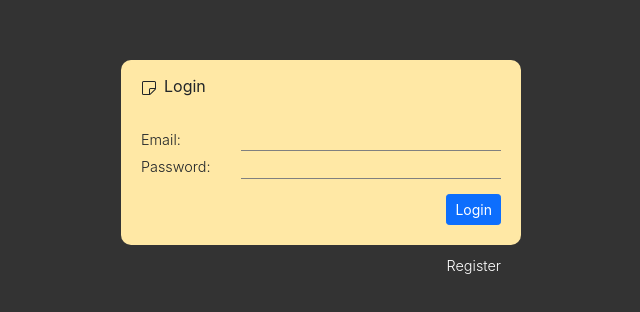
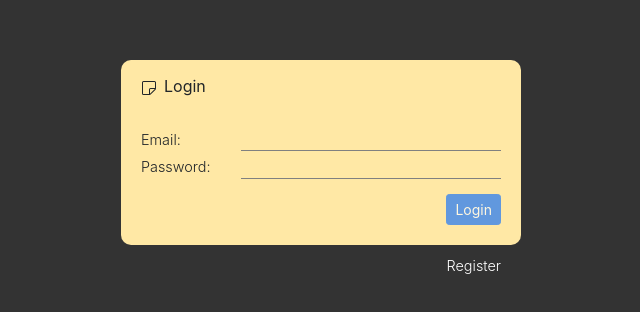
Before and after one commit to dinoDanic/noted, a React (Create React App) app in the folder front/: page /auth in a window 1280 px wide. Shown: the part 232-544 px from the top of the page, without its empty margins (319-959 px from the left). Built offline with nearby package versions, Linux system fonts and the light colour scheme.

Commit message:
fixes registration and login

```diff
--- a/front/src/app.module.scss
+++ b/front/src/app.module.scss
@@ -3,6 +3,4 @@
   width: 100%;
   height: 100vh;
   display: flex;
-  justify-content: center;
-  align-items: center;
 }
--- a/front/src/pages/auth/auth.component.js
+++ b/front/src/pages/auth/auth.component.js
@@ -1,6 +1,7 @@
 import React, { useState } from "react";
 import Login from "../../pages/auth/login/login.component";
 import Register from "../../pages/auth/register/register.component";
+import styles from "./auth.module.scss";
 
 const Auth = () => {
   const [isLogin, setIsLogin] = useState(true);
@@ -8,7 +9,7 @@ const Auth = () => {
     setIsLogin(!isLogin);
   };
   return (
-    <div>
+    <div className={styles.auth}>
       {isLogin ? (
         <Login toggle={toggleLogin} />
       ) : (
--- /dev/null
+++ b/front/src/pages/auth/auth.module.scss
@@ -0,0 +1,7 @@
+.auth {
+  width: 100%;
+  height: 100%;
+  display: flex;
+  justify-content: center;
+  align-items: center;
+}
--- a/front/src/pages/auth/login/login.component.js
+++ b/front/src/pages/auth/login/login.component.js
@@ -1,5 +1,5 @@
-import React, { useState } from "react";
-import { Button, Spinner } from "react-bootstrap";
+import React, { useState, useEffect } from "react";
+import { Button } from "react-bootstrap";
 import { useDispatch } from "react-redux";
 
 import { loginUser } from "../../../redux/user/user.actions";
@@ -12,10 +12,23 @@ import Input from "../../../components/ui/input/input.component";
 
 const Login = ({ toggle }) => {
   const dispatch = useDispatch();
+  const [buttonValid, setButtonValid] = useState(false);
   const [loginData, setLoginData] = useState({
     email: "",
     password: "",
   });
+
+  useEffect(() => {
+    if (
+      loginData.email === "" ||
+      loginData.password === "" ||
+      !loginData.email.includes("@")
+    ) {
+      setButtonValid(false);
+    } else {
+      setButtonValid(true);
+    }
+  }, [loginData]);
 
   const handleSubmit = async (e) => {
     e.preventDefault();
@@ -48,7 +61,7 @@ const Login = ({ toggle }) => {
             </li>
           </ul>
           <div className={styles.button}>
-            <Button type="submit" size="sm">
+            <Button type="submit" size="sm" disabled={!buttonValid}>
               Login
             </Button>
           </div>
--- a/front/src/pages/auth/register/register.component.js
+++ b/front/src/pages/auth/register/register.component.js
@@ -1,4 +1,4 @@
-import React, { useState } from "react";
+import React, { useState, useEffect } from "react";
 import { Button } from "react-bootstrap";
 import { useDispatch } from "react-redux";
 
@@ -11,11 +11,24 @@ import Input from "../../../components/ui/input/input.component";
 
 const Register = ({ toggle }) => {
   const dispatch = useDispatch();
+  const [buttonValid, setButtonValid] = useState(false);
   const [repeatPassword, setRepeatPassword] = useState("");
   const [newUserData, setNewUserData] = useState({
     email: "",
     password: "",
   });
+
+  useEffect(() => {
+    if (
+      newUserData.email === "" ||
+      newUserData.password === "" ||
+      !newUserData.email.includes("@")
+    ) {
+      setButtonValid(false);
+    } else {
+      setButtonValid(true);
+    }
+  }, [newUserData]);
 
   const handleSubmit = (e) => {
     e.preventDefault();
@@ -63,7 +76,7 @@ const Register = ({ toggle }) => {
             </li>
           </ul>
           <div className={styles.button}>
-            <Button type="submit" size="sm">
+            <Button type="submit" size="sm" disabled={!buttonValid}>
               Register
             </Button>
           </div>
```
